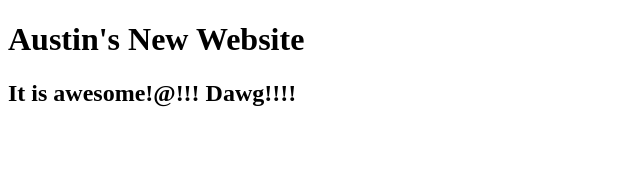
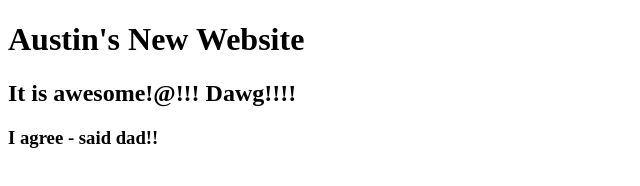
Before and after one commit to austinrx/untitled, a plain HTML site: page index.html in a window 1280 px wide. Shown: the whole page, without its empty margins (0-640 px from the left). Drawn offline with Linux system fonts and the light colour scheme.

Commit message:
Brandon's first commit.

```diff
--- a/index.html
+++ b/index.html
@@ -7,5 +7,6 @@
 <body>
 <h1>Austin's New Website</h1>
 <h2>It is awesome!@!!! Dawg!!!!</h2>
+<h3>I agree - said dad!!</h3>
 </body>
 </html>
```
